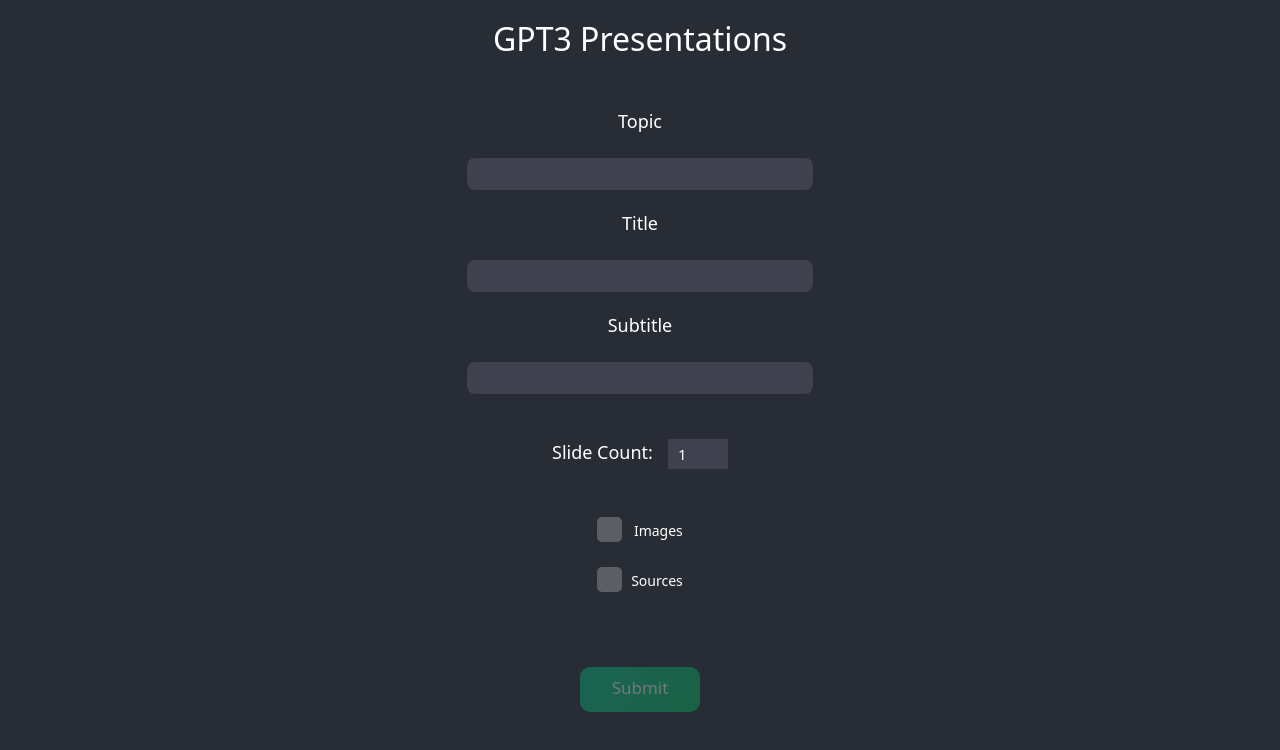
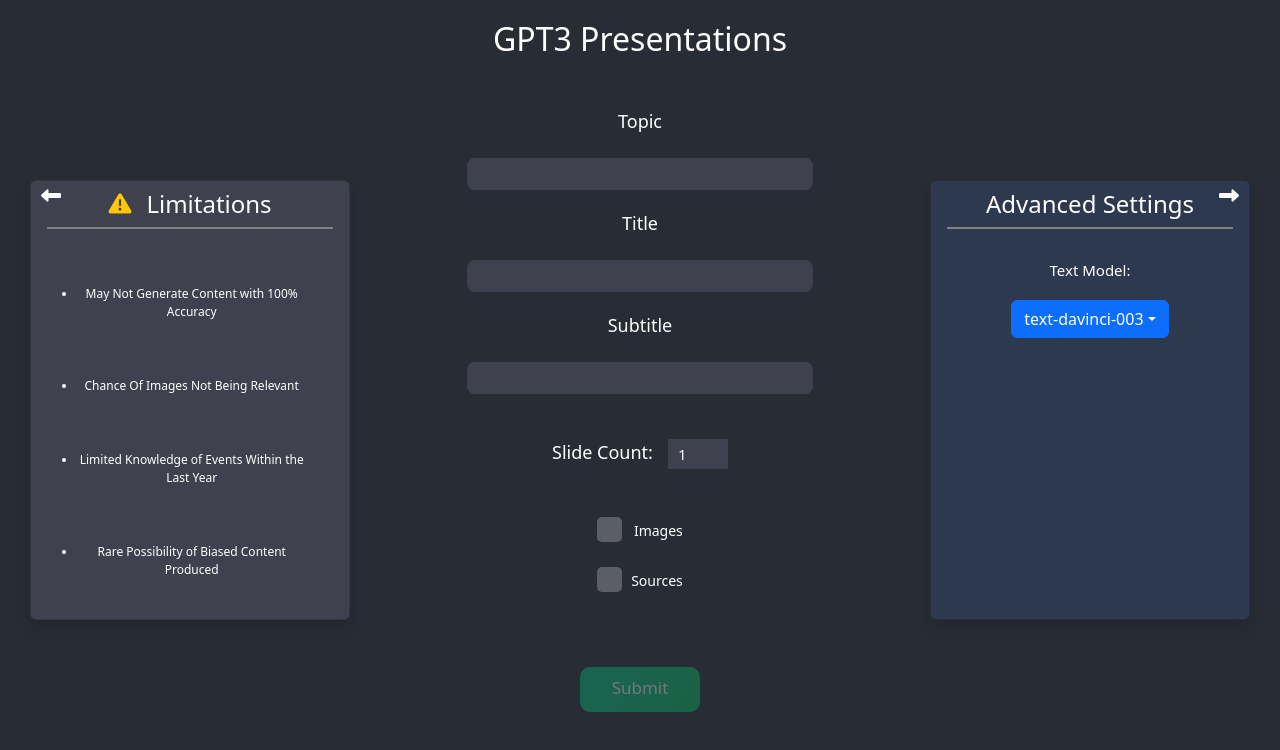
Before and after one commit to Raamzeez/IntelliSlides, a React (Create React App) app in the folder client/: page / in a window 1280 px wide. Shown: the top 750 px of the page. Built offline with nearby package versions, Linux system fonts and the light colour scheme.

Commit message:
Added limitations and advanced settings views that are collapsable in the UI

```diff
--- a/client/src/App.tsx
+++ b/client/src/App.tsx
@@ -14,7 +14,8 @@
 import iError from "./models/error";
 import Error from "./components/Error";
 import Warning from "./components/Warning";
-// import Limitations from "./components/Limitations";
+import Limitations from "./components/Limitations";
+import AdvancedSettings from "./components/AdvancedSettings";
 
 interface iState {
   topic: string;
@@ -134,7 +135,8 @@
         />
       )}
       <h2 style={{ position: "absolute", top: 20 }}>GPT3 Presentations</h2>
-      {/* <Limitations /> */}
+      <Limitations />
+      <AdvancedSettings onClickHandler={() => null} />
       {!state.submit && (
         <>
           <div style={{ marginBottom: 25 }}>
@@ -164,6 +166,7 @@
           </div>
           <div style={{ marginBottom: 25 }}>
             <NumberInput
+              label="Slide Count: "
               value={state.slideCount}
               onChangeHandler={(e) =>
                 setState({ ...state, slideCount: parseInt(e.target.value) })
--- /dev/null
+++ b/client/src/components/AdvancedSettings.tsx
@@ -0,0 +1,73 @@
+import React, { FC, useState } from "react";
+import { Card, Dropdown, DropdownButton } from "react-bootstrap";
+import NumberInput from "./NumberInput";
+
+interface iProps {
+  onClickHandler: () => void;
+}
+
+const AdvancedOptions: FC<iProps> = ({ onClickHandler }) => {
+  const [hide, setHide] = useState(false);
+
+  return (
+    <Card
+      style={
+        !hide
+          ? {
+              position: "absolute",
+              right: 30,
+              height: "55vh",
+              width: "25vw",
+              // backgroundColor: "rgb(64, 65, 78)",
+              backgroundColor: "#2d394f",
+              transition: "all 1s ease",
+            }
+          : {
+              position: "absolute",
+              right: 0,
+              width: "2vw",
+              height: "10vh",
+              backgroundColor: "#2d394f",
+              transition: "all 1.15s ease",
+            }
+      }
+      className="shadow"
+      onClick={hide ? () => setHide(false) : () => null}
+    >
+      {!hide ? (
+        <div className="animate__animated animate__fadeIn animate__slower">
+          <i
+            className="fa-solid fa-right-long pointer"
+            style={{ position: "absolute", top: 5, right: 10, fontSize: 20 }}
+            onClick={() => setHide(true)}
+          />
+          <h4 style={{ marginTop: 8.75 }}>Advanced Settings</h4>
+          <div
+            style={{
+              height: 2,
+              width: "90%",
+              marginLeft: "5%",
+              backgroundColor: "grey",
+            }}
+          />
+          <p style={{ fontSize: 15, marginTop: 30 }}>Text Model: </p>
+          <DropdownButton key={"secondary"} title="text-davinci-003" id={"1"}>
+            <Dropdown.Item active>text-davinci-003</Dropdown.Item>
+            <Dropdown.Item>text-curie-001</Dropdown.Item>
+            <Dropdown.Item>text-babbage-001</Dropdown.Item>
+            <Dropdown.Item>text-ada-001</Dropdown.Item>
+          </DropdownButton>
+        </div>
+      ) : (
+        <>
+          <i
+            className="fa-solid fa-left-long pointer"
+            style={{ position: "absolute", top: "40%", right: 3, fontSize: 20 }}
+          />
+        </>
+      )}
+    </Card>
+  );
+};
+
+export default AdvancedOptions;
--- a/client/src/components/Limitations.tsx
+++ b/client/src/components/Limitations.tsx
@@ -1,19 +1,41 @@
-import React, { FC } from "react";
+import React, { FC, useState } from "react";
 import { Card } from "react-bootstrap";
 import BulletPoint from "./BulletPoint";
 
 const Limitations: FC = () => {
+  const [hide, setHide] = useState(false);
+
   return (
     <Card
-      style={{
+      style={
+        !hide
+          ? {
               position: "absolute",
               left: 30,
               height: "55vh",
               width: "25vw",
               backgroundColor: "rgb(64, 65, 78)",
-      }}
-      className="shadow"
+              transition: "all 1s ease",
+            }
+          : {
+              position: "absolute",
+              left: 0,
+              width: "2vw",
+              height: "10vh",
+              backgroundColor: "rgb(64, 65, 78)",
+              transition: "all 1.15s ease",
+            }
+      }
+      className={`shadow ${hide ? "pointer" : ""}`}
+      onClick={hide ? () => setHide(false) : () => null}
     >
+      {!hide ? (
+        <div className="animate__animated animate__fadeIn animate__slower">
+          <i
+            className="fa-solid fa-left-long pointer"
+            style={{ position: "absolute", top: 5, left: 10, fontSize: 20 }}
+            onClick={() => setHide(true)}
+          />
           <div
             style={{
               display: "flex",
@@ -41,7 +63,10 @@
               label="May Not Generate Content with 100% Accuracy"
               count={4}
             />
-        <BulletPoint label="Chance Of Images Not Being Relevant" count={4} />
+            <BulletPoint
+              label="Chance Of Images Not Being Relevant"
+              count={4}
+            />
             <BulletPoint
               label="Limited Knowledge of Events Within the Last Year"
               count={4}
@@ -51,6 +76,15 @@
               count={4}
             />
           </ul>
+        </div>
+      ) : (
+        <>
+          <i
+            className="fa-solid fa-right-long pointer"
+            style={{ position: "absolute", top: "40%", left: 3, fontSize: 20 }}
+          />
+        </>
+      )}
     </Card>
   );
 };
--- a/client/src/components/NumberInput.tsx
+++ b/client/src/components/NumberInput.tsx
@@ -1,6 +1,7 @@
 import React, { ChangeEvent, FC, useState } from "react";
 
 interface iProps {
+  label: string;
   value: number;
   onChangeHandler: (e: ChangeEvent<HTMLInputElement>) => void;
   disabled?: boolean;
@@ -11,6 +12,7 @@
 }
 
 const NumberInput: FC<iProps> = ({
+  label,
   value,
   onChangeHandler,
   disabled,
@@ -23,7 +25,7 @@
 
   return (
     <div style={{ display: "flex", flexDirection: "row" }}>
-      <p style={{ fontSize: 18, marginRight: 15 }}>Slide Count: </p>
+      <p style={{ fontSize: 18, marginRight: 15 }}>{label}</p>
       <input
         type="number"
         className={clicked ? "input" : ""}
```
Lines whose indentation alone changed are shown as unchanged.
